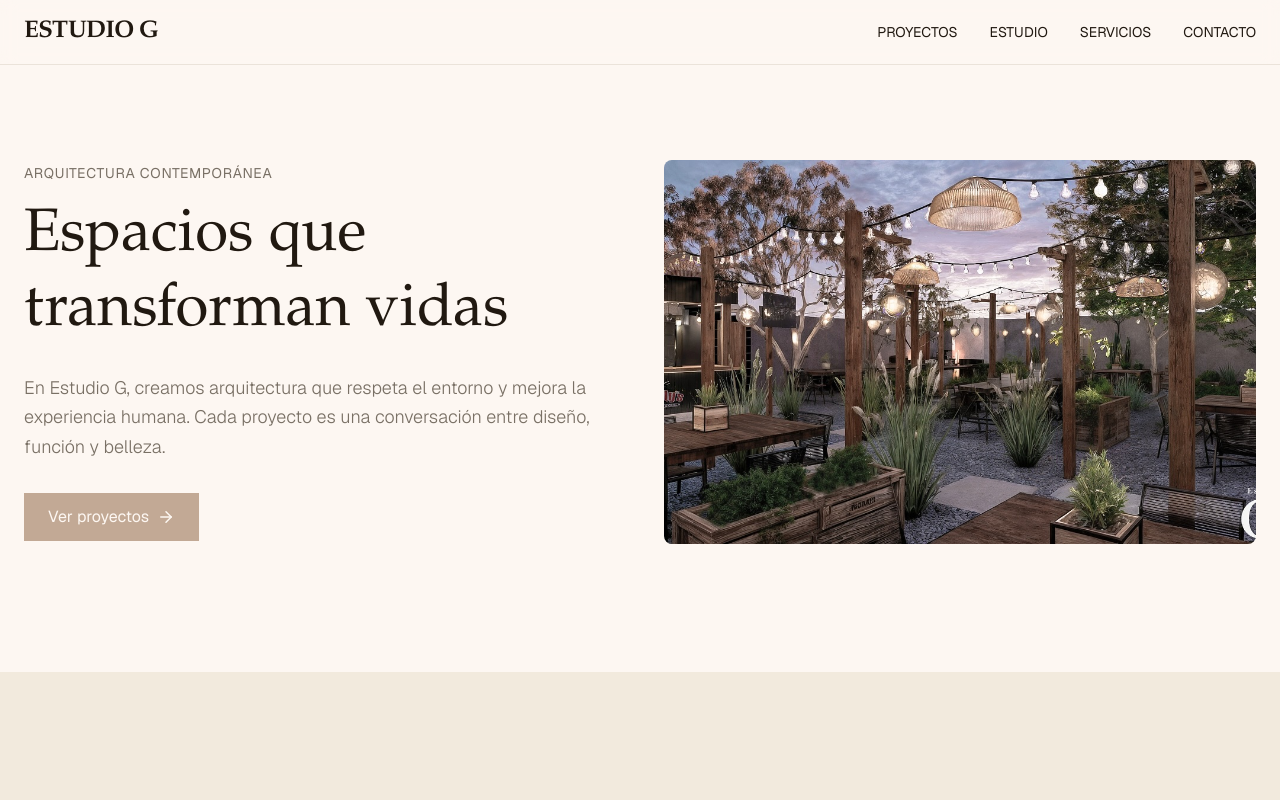
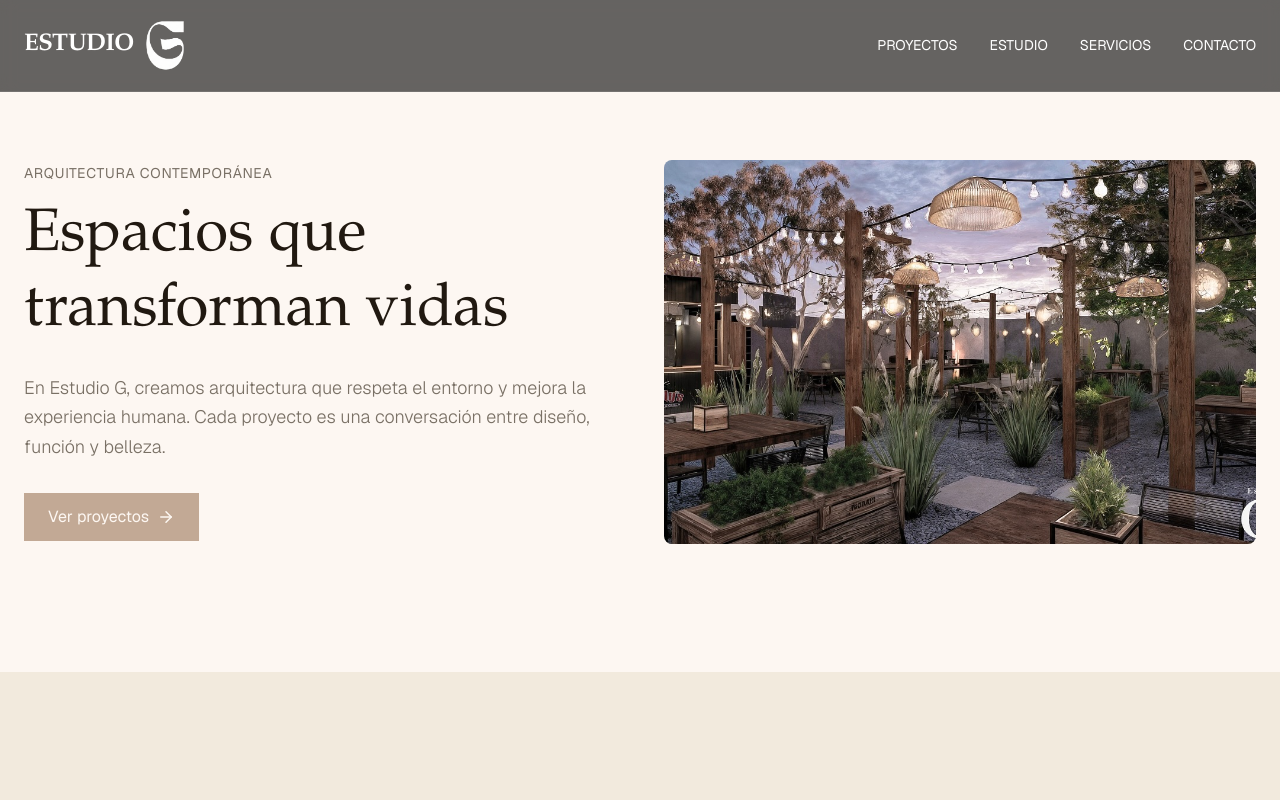
Before and after one commit to yelllowcat/Estudio-G, a Next.js app: page / in a window 1280 px wide. Shown: the top 800 px of the page. Built offline with nearby package versions, Linux system fonts and the light colour scheme.

Commit message:
update: cambio el navbar

```diff
--- a/app/page.tsx
+++ b/app/page.tsx
@@ -9,22 +9,25 @@ export default function Home() {
   return (
     <div className="min-h-screen bg-background text-foreground">
       {/* Navigation */}
-      <nav className="fixed w-full top-0 z-50 bg-background/95 backdrop-blur supports-[backdrop-filter]:bg-background/60 border-b border-border">
+      <nav className="fixed w-full top-0 z-50 bg-black/95 text-white backdrop-blur supports-[backdrop-filter]:bg-black/60 border-b border-white/10">
         <div className="max-w-7xl mx-auto px-6 py-4 flex items-center justify-between">
-          <div className="text-2xl font-serif font-semibold tracking-tight">ESTUDIO G</div>
+          <div className="flex items-center gap-2">
+            <div className="text-2xl font-serif font-semibold tracking-tight">ESTUDIO</div>
+            <img src="/logo2.png" alt="Logo" className="w-12 object-contain" />
+          </div>
 
           {/* Desktop Menu */}
           <div className="hidden md:flex items-center gap-8">
-            <a href="#projects" className="text-sm hover:text-muted-foreground transition">
+            <a href="#projects" className="text-sm hover:text-gray-300 transition">
               PROYECTOS
             </a>
-            <a href="#about" className="text-sm hover:text-muted-foreground transition">
+            <a href="#about" className="text-sm hover:text-gray-300 transition">
               ESTUDIO
             </a>
-            <a href="#services" className="text-sm hover:text-muted-foreground transition">
+            <a href="#services" className="text-sm hover:text-gray-300 transition">
               SERVICIOS
             </a>
-            <a href="#contact" className="text-sm hover:text-muted-foreground transition">
+            <a href="#contact" className="text-sm hover:text-gray-300 transition">
               CONTACTO
             </a>
           </div>
@@ -37,7 +40,7 @@ export default function Home() {
 
         {/* Mobile Menu */}
         {isMenuOpen && (
-          <div className="md:hidden border-t border-border">
+          <div className="md:hidden border-t border-white/10">
             <div className="flex flex-col gap-4 px-6 py-4">
               <a href="#projects" className="text-sm">
                 PROYECTOS
```
Also changed, not shown: public/logo2.png, 1 other file (tests, documents, lock files or other folders).
